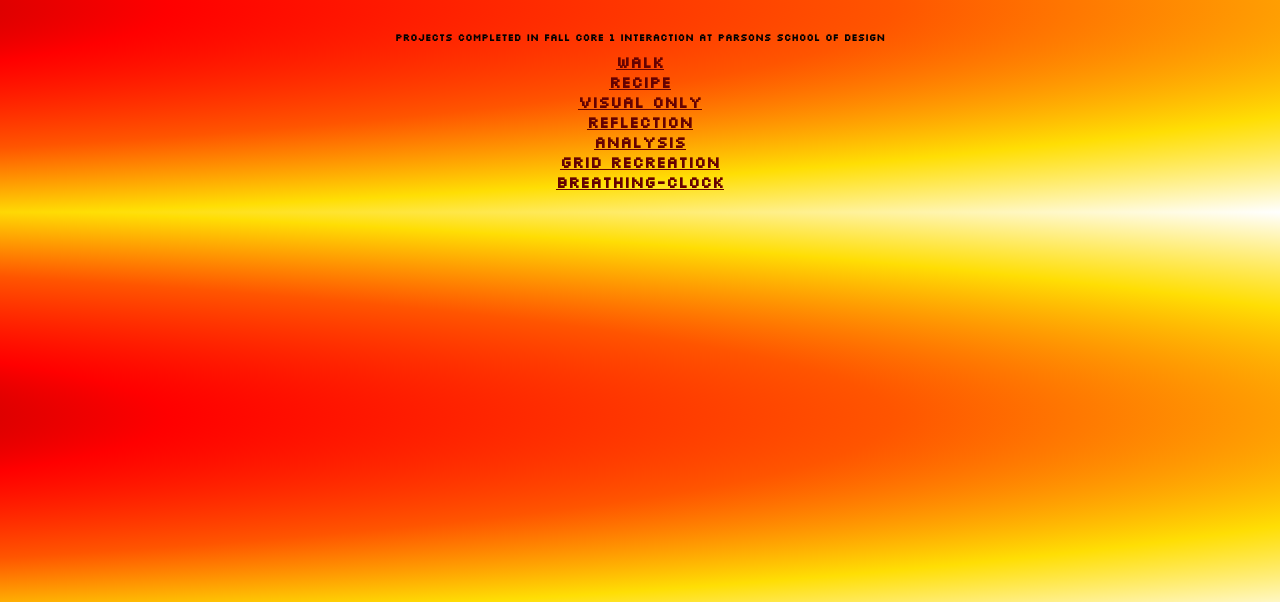
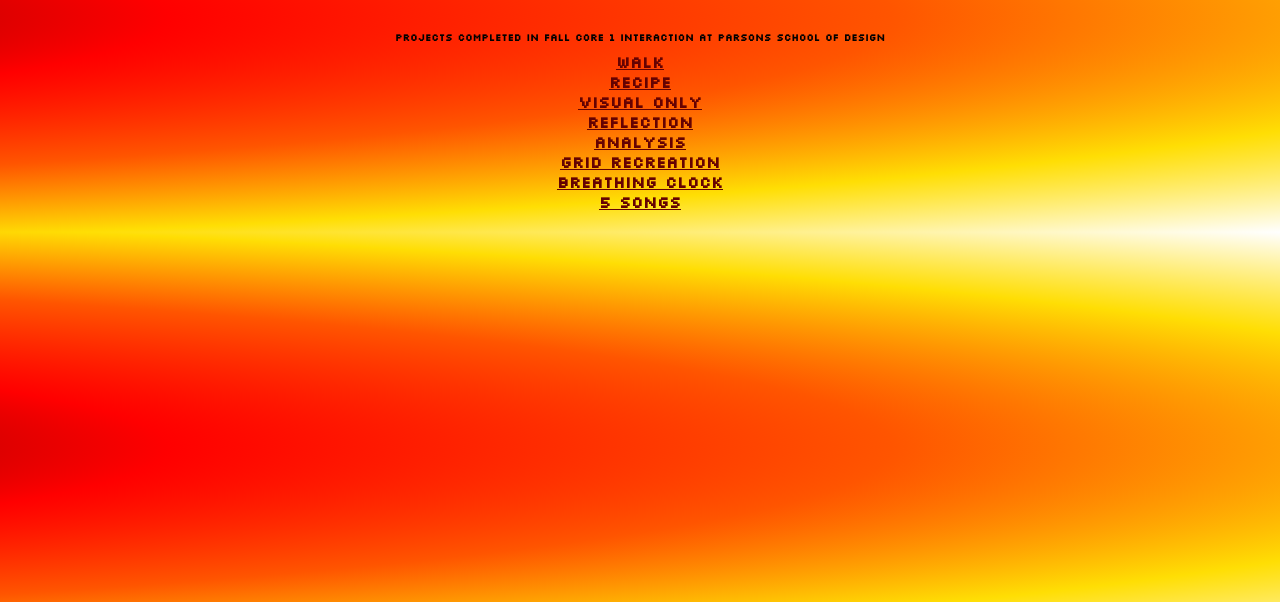
Before and after one commit to Zhangyan-Li/zhangyan.github.io, a plain HTML site: page index.html in a window 1280 px wide. Shown: the part 198-800 px from the top of the page. Drawn offline with Linux system fonts and the light colour scheme; a web font is replaced by a local one.

Commit message:
Fix link text for Breathing Clock and add 5 Songs

```diff
--- a/index.html
+++ b/index.html
@@ -41,7 +41,10 @@
       <a href="projects/grid-recreation/index.html">Grid Recreation</a>
     </div>
     <div class="entry">
-      <a href="projects/Breathing-Clock/index.html">Breathing-Clock</a>
+      <a href="projects/Breathing-Clock/index.html">Breathing Clock</a>
+  </div>
+    <div class="entry">
+      <a href="projects/ruhua-into-the-scroll/index.html">5 Songs</a>
   </div>
 
 </div>
```
